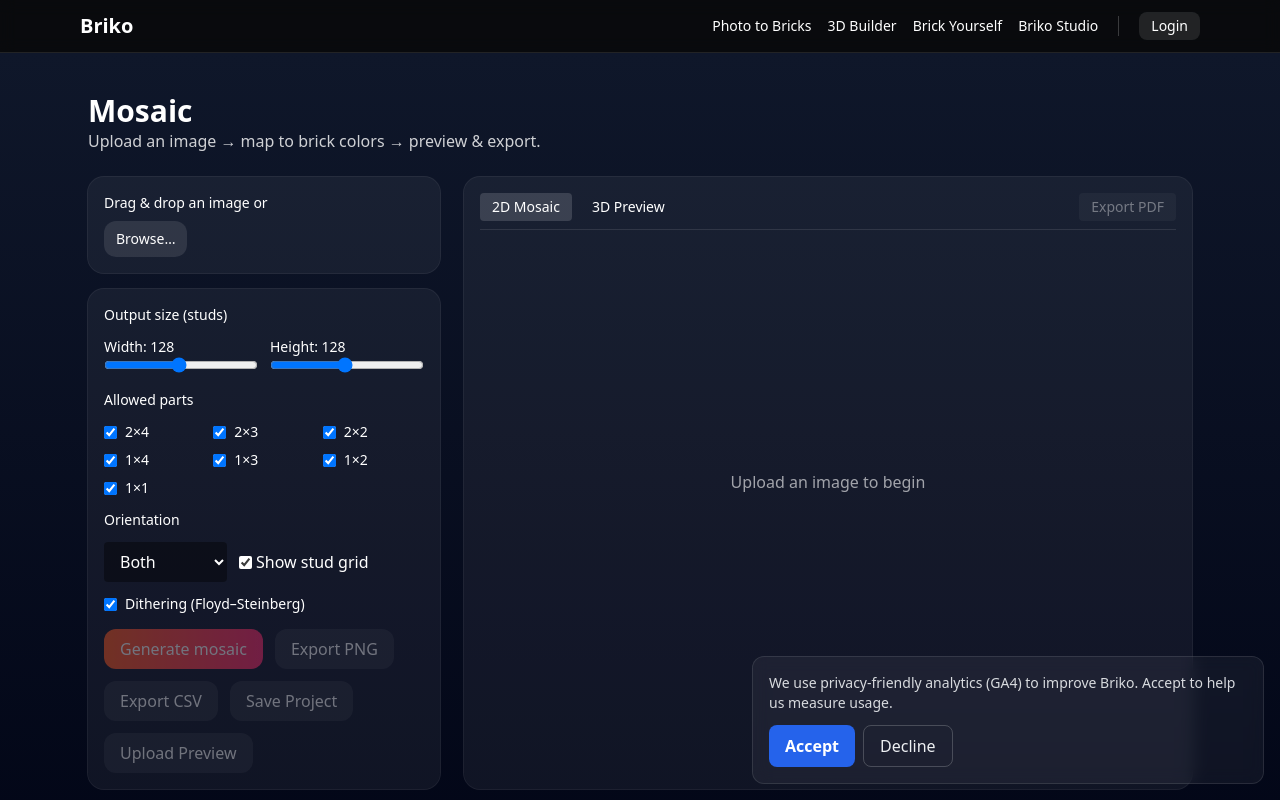
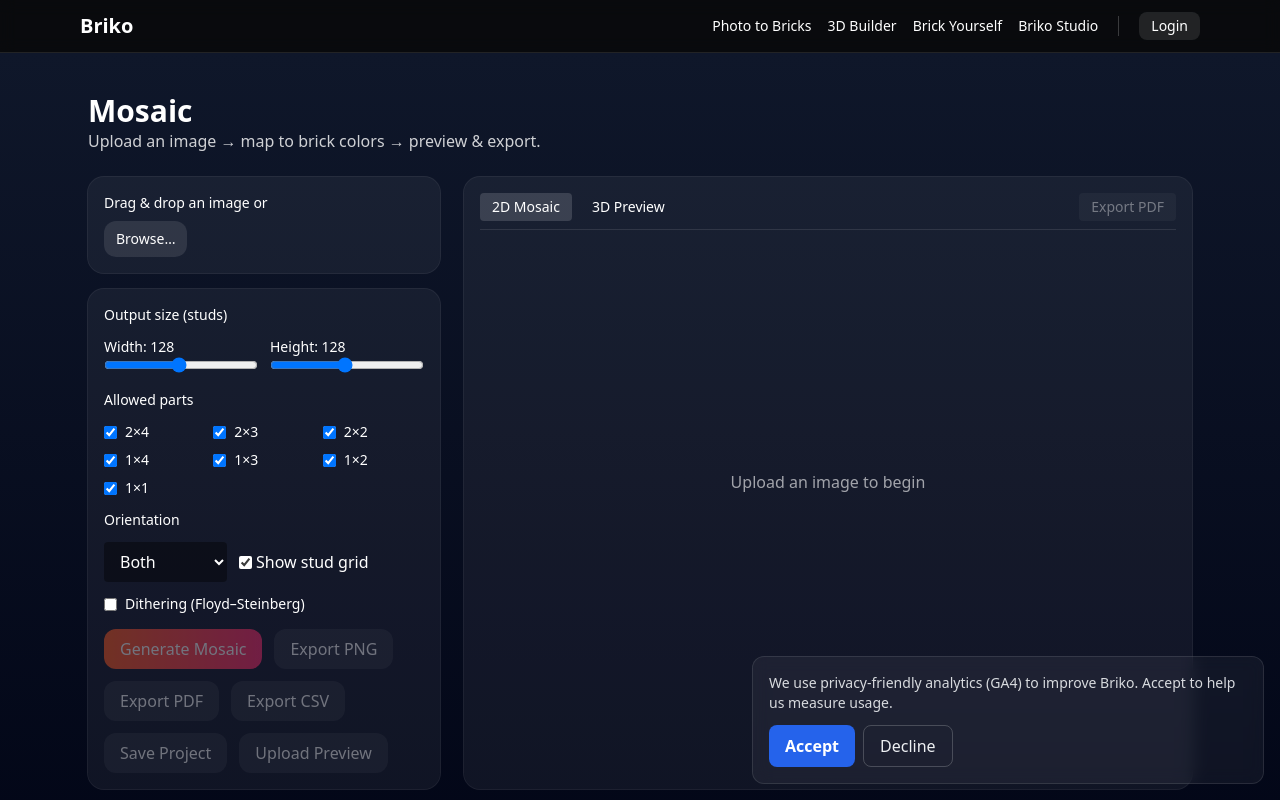
Before and after one commit to logphile/brikoappv2, a Nuxt app: page /mosaic in a window 1280 px wide. Shown: the top 800 px of the page. Built offline with nearby package versions, Linux system fonts and the light colour scheme.

Commit message:
feat: add PDF export and fix height/width handling in mosaic generator

```diff
--- a/app/pages/mosaic.vue
+++ b/app/pages/mosaic.vue
@@ -1,5 +1,6 @@
 <script setup lang="ts">
 import { ref, computed, onMounted, onBeforeUnmount, watch } from 'vue'
+import { watchDebounced } from '@vueuse/core'
 import { useHead } from 'nuxt/app'
 import MosaicUploader from '@/components/MosaicUploader.client.vue'
 import MosaicCanvas from '@/components/MosaicCanvas.client.vue'
@@ -61,7 +62,8 @@
 const loading = ref(false)
 const progress = ref(0)
 const showGrid = ref(true)
-const useDither = ref(true)
+// Default dithering off so larger tiles can merge; users can enable if desired
+const useDither = ref(false)
 const tab = ref<'2D'|'3D'>('2D')
 // drag-n-drop on preview area + global guard
 const dropActive = ref(false)
@@ -89,13 +91,15 @@
   grid.value = thumb
 
   const full = await mosaicTask.run(
-    { type: 'process', image: srcBitmap.value, width: target.value.w, height: target.value.w, palette: legoPalette, greedy: false, dither: useDither.value },
+    { type: 'process', image: srcBitmap.value, width: target.value.w, height: target.value.h, palette: legoPalette, greedy: false, dither: useDither.value },
     { onProgress: (p)=> { if (typeof p?.pct === 'number') progress.value = p.pct } }
   )
   grid.value = full
   // Hook to store for tiling
   mosaic.setTargetSize(full.width, full.height)
   mosaic.setGrid(full.indexes as Uint16Array, full.width, full.height)
+  // auto-run tiling so exports and 3D become available
+  await mosaic.runGreedyTiling()
   loading.value = false; progress.value = 0
 }
 
@@ -144,12 +148,14 @@
     try {
       loading.value = true; progress.value = 0
       const full = await mosaicTask.run(
-        { type: 'process', image: srcBitmap.value, width: target.value.w, height: target.value.w, palette: legoPalette, greedy: false, dither: useDither.value },
+        { type: 'process', image: srcBitmap.value, width: target.value.w, height: target.value.h, palette: legoPalette, greedy: false, dither: useDither.value },
         { onProgress: (p)=> { if (typeof p?.pct === 'number') progress.value = p.pct } }
       )
       grid.value = full
       mosaic.setTargetSize(full.width, full.height)
       mosaic.setGrid(full.indexes as Uint16Array, full.width, full.height)
+      // auto-run tiling after any re-quantization
+      await mosaic.runGreedyTiling()
     } catch (e) {
       // swallow aborted runs
       console.warn(e)
@@ -159,7 +165,14 @@
   }, 150)
 }
 watch(() => target.value.w, scheduleRegen)
+watch(() => target.value.h, scheduleRegen)
 watch(useDither, scheduleRegen)
+// Auto-retile when allowed parts or orientation changes
+watchDebounced(
+  () => [mosaic.settings.allowedParts, mosaic.settings.snapOrientation],
+  () => { mosaic.runGreedyTiling() },
+  { debounce: 250, maxWait: 1000, deep: true }
+)
 </script>
 
 <template>
@@ -174,8 +187,8 @@
         <div class="rounded-2xl bg-white/5 ring-1 ring-white/10 p-4 space-y-3">
           <label class="block text-sm">Output size (studs)</label>
           <div class="grid grid-cols-2 gap-3 text-sm">
-            <label>Width: {{ target.w }}<input type="range" min="8" max="256" v-model.number="target.w" @change="mosaic.setTargetSize(target.w, target.w)" class="w-full"></label>
-            <label>Height: {{ target.w }}<input type="range" min="8" max="256" v-model.number="target.w" @change="mosaic.setTargetSize(target.w, target.w)" class="w-full"></label>
+            <label>Width: {{ target.w }}<input type="range" min="8" max="256" v-model.number="target.w" @change="mosaic.setTargetSize(target.w, target.h)" class="w-full"></label>
+            <label>Height: {{ target.h }}<input type="range" min="8" max="256" v-model.number="target.h" @change="mosaic.setTargetSize(target.w, target.h)" class="w-full"></label>
           </div>
           <label class="block text-sm mt-3">Allowed parts</label>
           <div class="grid grid-cols-3 gap-2 text-sm">
@@ -199,8 +212,9 @@
             <input type="checkbox" v-model="useDither"> Dithering (Floyd–Steinberg)
           </label>
           <div class="mt-4 flex flex-wrap gap-2 sm:gap-3">
-            <button class="px-4 py-2 rounded-xl bg-cta-grad disabled:opacity-40 w-full sm:w-auto" :disabled="!grid || mosaic.status==='tiling'" @click="onGenerate">Generate mosaic</button>
+            <button class="px-4 py-2 rounded-xl bg-cta-grad disabled:opacity-40 w-full sm:w-auto" :disabled="!grid || mosaic.status==='tiling'" @click="onGenerate">Generate Mosaic</button>
             <button class="px-4 py-2 rounded-xl bg-white/10 disabled:opacity-40 w-full sm:w-auto" :disabled="!mosaic.tilingResult" @click="mosaic.exportPNG">Export PNG</button>
+            <button class="px-4 py-2 rounded-xl bg-white/10 disabled:opacity-40 w-full sm:w-auto" :disabled="!mosaic.tilingResult" @click="() => exportBuildGuidePDF({ bricks: mosaic.tilingResult!.bricks, width: mosaic.width, height: mosaic.height })">Export PDF</button>
             <button class="px-4 py-2 rounded-xl bg-white/10 disabled:opacity-40 w-full sm:w-auto" :disabled="!mosaic.tilingResult" @click="mosaic.exportCSV">Export CSV</button>
             <button class="px-4 py-2 rounded-xl bg-white/10 disabled:opacity-40 w-full sm:w-auto" :disabled="!mosaic.currentProjectId" @click="saveNow">Save Project</button>
             <button class="px-4 py-2 rounded-xl bg-white/10 disabled:opacity-40 w-full sm:w-auto" :disabled="!mosaic.currentProjectId || !mosaic.tilingResult" @click="uploadPrev">Upload Preview</button>
@@ -247,7 +261,9 @@
             <MosaicCanvas :data="grid" :showGrid="showGrid" :overlayBricks="mosaic.overlayBricks"/>
           </template>
           <template v-else>
-            <VoxelViewer :bricks="mosaic.tilingResult?.bricks || []" :visibleLayers="mosaic.visibleLayers" :studSize="1"/>
+            <ClientOnly>
+              <VoxelViewer :bricks="mosaic.tilingResult?.bricks || []" :visibleLayers="mosaic.visibleLayers" :studSize="1"/>
+            </ClientOnly>
             <div class="mt-3">
               <LayerSlider :maxLayers="mosaic.height || 1" :visibleLayers="mosaic.visibleLayers" @update:visibleLayers="mosaic.setVisibleLayers"/>
             </div>
```
